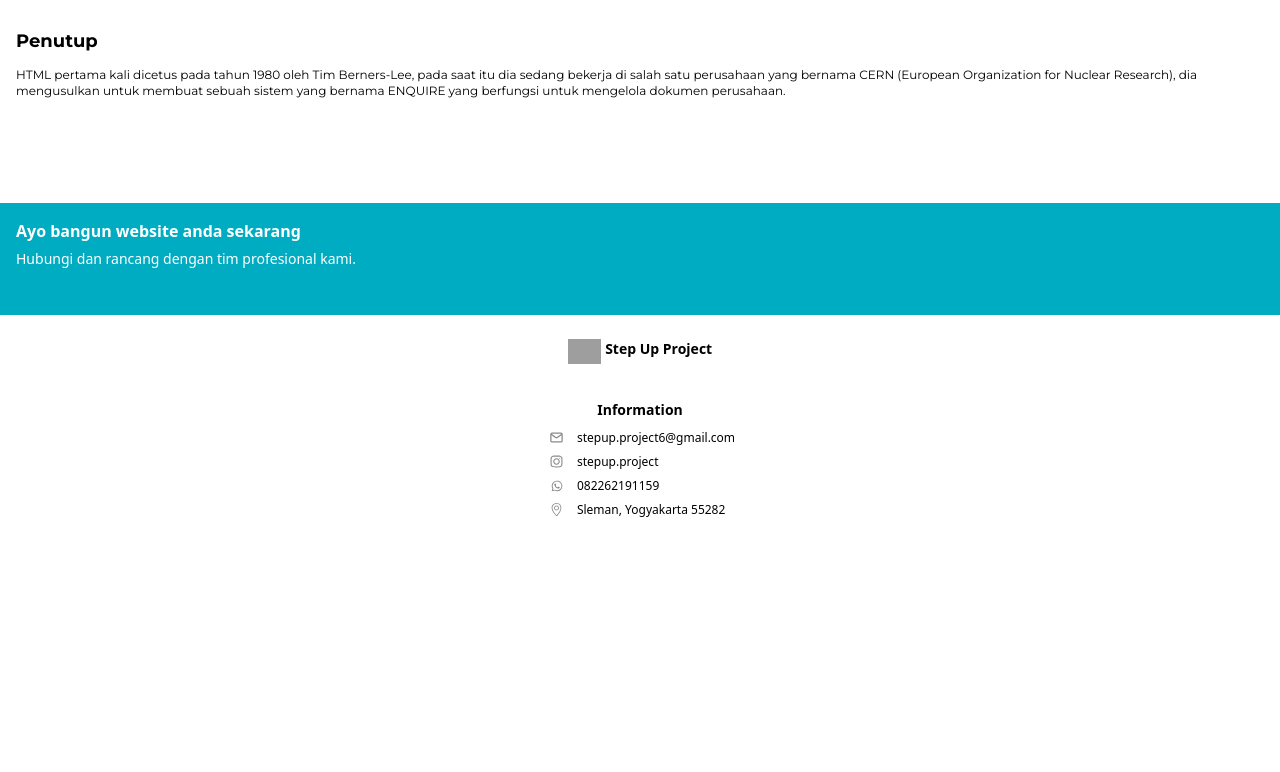
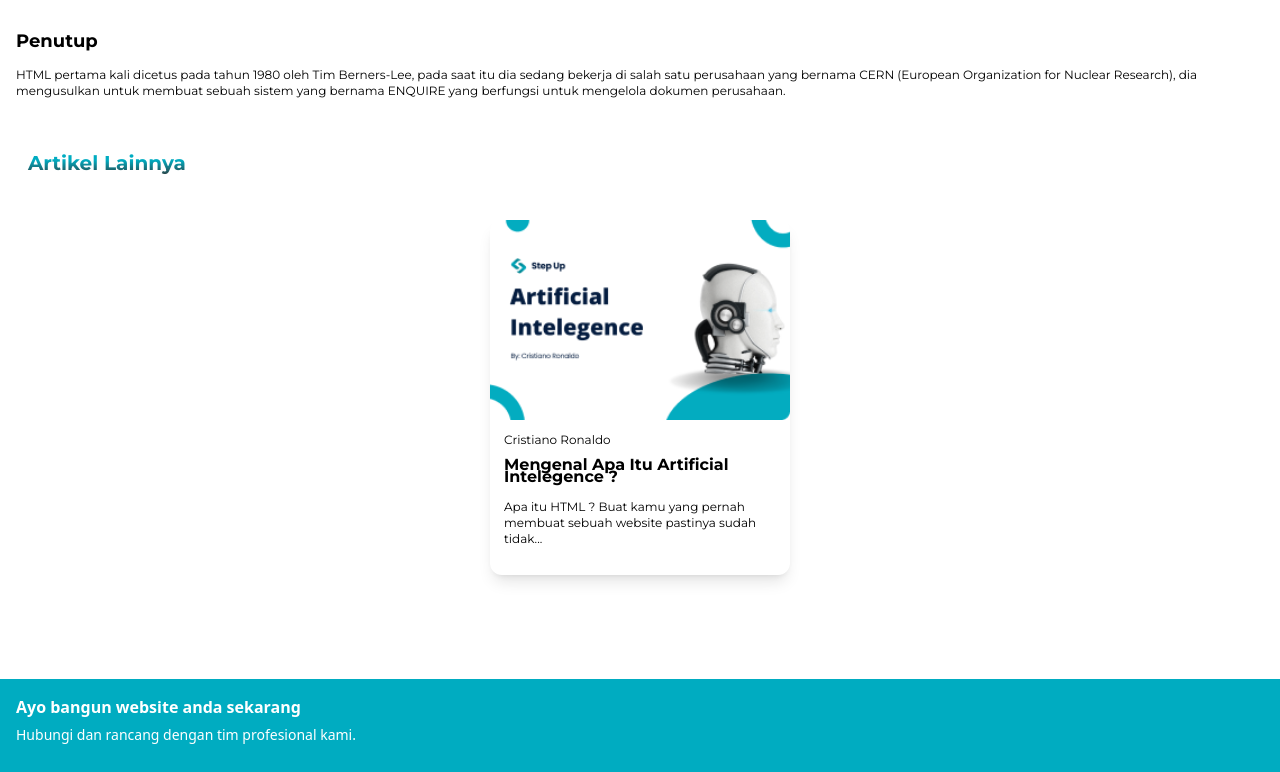
Before and after one commit to StepUpProject/Web-profile, a React (Vite) app in the folder client/: page /artikel/1 in a window 1280 px wide. Shown: the part 635-1407 px from the top of the page. Before the commit the page ends 1225 px from the top, so only its background shows below. Built offline with nearby package versions, Linux system fonts and the light colour scheme; grey boxes are pictures that could not be loaded.

Commit message:
menambahkan section artikel lainnya

```diff
--- a/client/src/pages/artikelDetail.jsx
+++ b/client/src/pages/artikelDetail.jsx
@@ -103,6 +103,16 @@ const ArtikelDetail = () => {
                     )}
                   </div>
               ))}
+              {/* container artikel lainnya */}
+              <section>
+                <h2 className="mt-[50px] px-[12px] font-bold text-xl text-transparent bg-clip-text bg-gradient-to-b from-primary from-40% to-black/80">Artikel Lainnya</h2>
+                {/* Memanggil object semua artikel, kecuali yang sedang ditampilkan */}
+                {articles
+                  .filter(otherArticle => otherArticle.id !== article.id)
+                  .map(otherArticle => (
+                    <CardArtikel key={otherArticle.id} {...otherArticle} />
+                  ))}
+              </section>
             </main>
             ))}
         <Footer />
```
